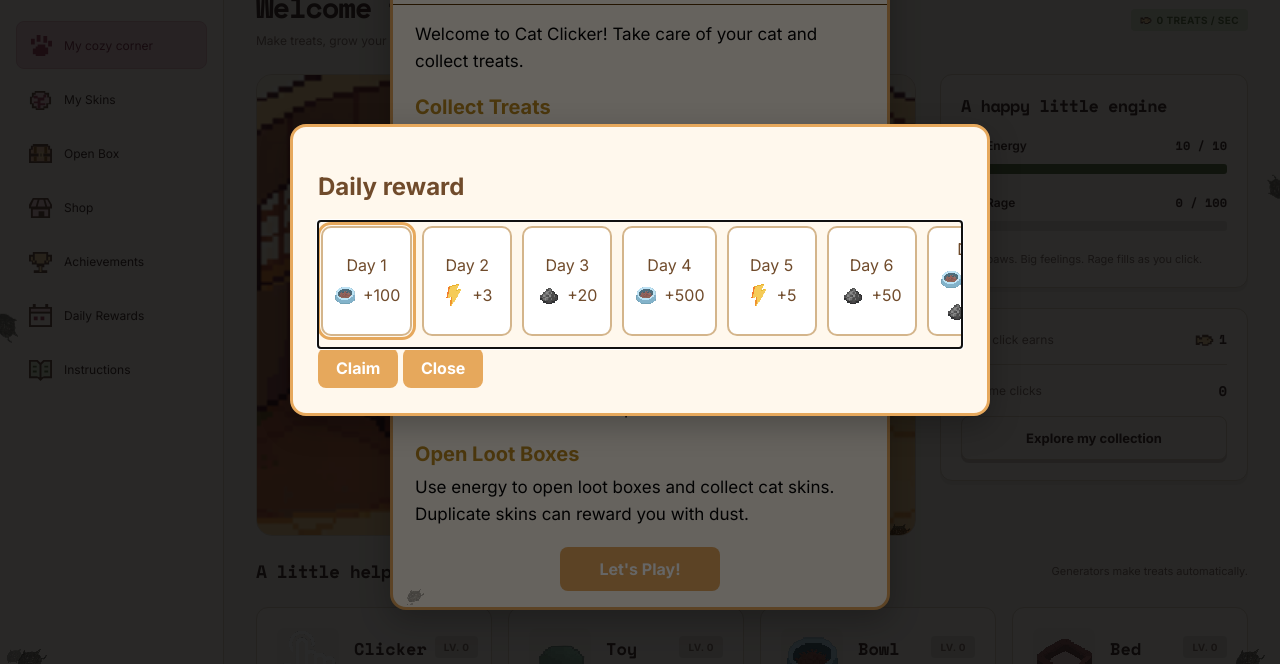
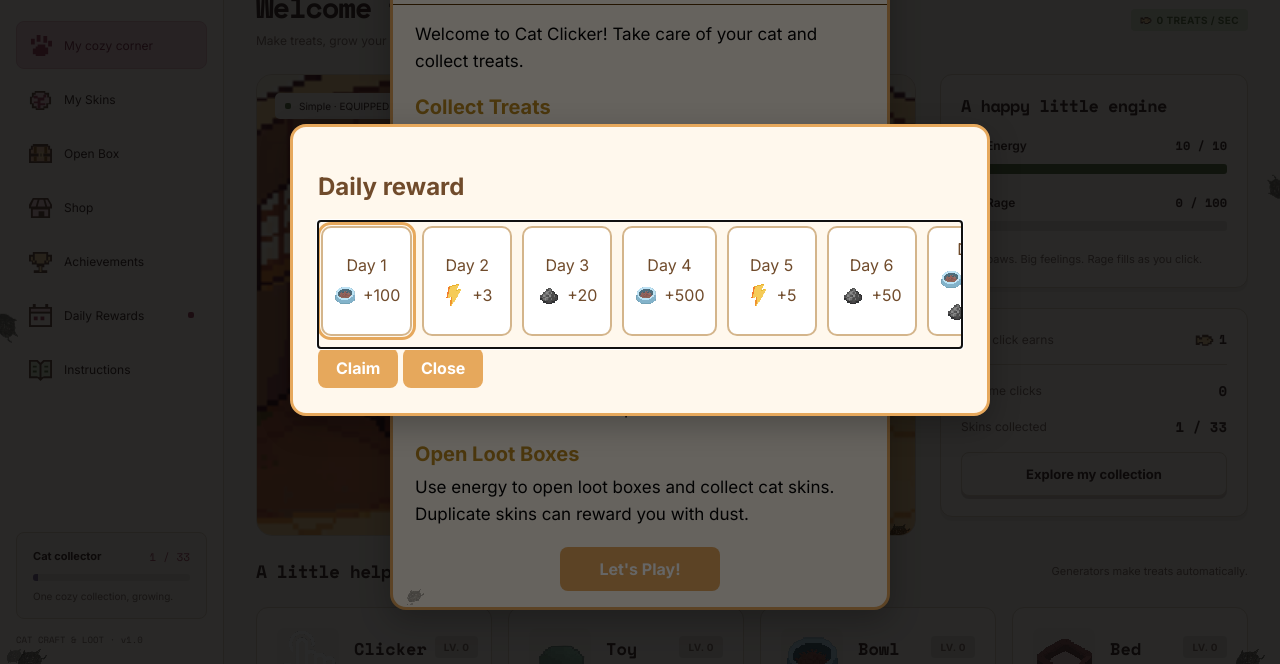
Before and after one commit to samanta-rukmane/scandiweb-cat-craft-loot, a website built with Vite: page index.html in a window 1280 px wide. Shown: the part 130-794 px from the top of the page. Built offline with nearby package versions, Linux system fonts and the light colour scheme.

Commit message:
redesign: rarity color for equipped badge, svg arrow

```diff
--- a/index.html
+++ b/index.html
@@ -94,11 +94,28 @@
 
         <button type="button" id="openDailyBtn" class="nav-item">
           <span class="nav-icon" data-icon="daily"></span>Daily Rewards
+          <span class="nav-dot" id="dailyDot" hidden></span>
         </button>
 
         <button type="button" id="openInstructionsBtn" class="nav-item">
           <span class="nav-icon" data-icon="instructions"></span>Instructions
         </button>
+
+
+        <div class="player-progress">
+          <div class="collection-card">
+            <div class="collection-head">
+              <strong>Cat collector</strong>
+              <span id="collectorCount">0 / 0</span>
+            </div>
+            <div class="collection-track">
+              <div class="collection-fill" id="collectorFill"></div>
+            </div>
+            <p>One cozy collection, growing.</p>
+          </div>
+          <p class="app-version">CAT CRAFT &amp; LOOT · v1.0</p>
+        </div>
+
       </nav>
 
 
@@ -120,6 +137,12 @@
             <div class="sprite" id="clickBtn"></div>
             <img class="hidden-secret-cat" data-cat-id="secret_5" alt="Secret Cat" />
           </div>
+
+          <div class="scene-badge" id="equippedBadge">
+            <span class="status-dot"></span>
+            <span id="equippedSkinLabel">Simple · EQUIPPED</span>
+          </div>
+
           <p class="scene-prompt">Click your cat to collect treats</p>
         </div>
 
@@ -166,6 +189,11 @@
               <strong id="lifetimeClicks">0</strong>
             </div>
 
+            <div class="stat-row">
+              <span>Skins collected</span>
+              <strong id="skinsCollected">0 / 0</strong>
+            </div>
+
             <button type="button" id="exploreCollectionBtn" class="btn-secondary">
               Explore my collection
             </button>
@@ -202,6 +230,21 @@
       </div>
 
       <img class="hidden-secret-cat" data-cat-id="secret_6" alt="Secret Cat" />
+
+      <div class="daily-banner" id="dailyBanner" hidden>
+        <div class="daily-banner-text">
+          <img src="./icons/daily.svg" alt="" />
+          <span>A little something is waiting. Your Day <span id="dailyBannerDay">1</span> reward is ready!</span>
+        </div>
+
+        <button type="button" id="dailyBannerBtn" class="link-btn">
+          Collect daily reward
+          <svg viewBox="0 0 12 12" width="12" height="12" aria-hidden="true">
+            <path d="M1.5 6h9M6.5 2l4 4-4 4" fill="none" stroke="currentColor" stroke-width="1.4" />
+          </svg>
+        </button>
+
+      </div>
 
       <!-- hidden in the new design, kept so the old JS does not break -->
       <div class="generator-collections">
--- a/src/main.js
+++ b/src/main.js
@@ -86,11 +86,19 @@ initGoldenCoinEvent();
 notifyAchievements();
 initMobileMenu();
 
+
 document
   .getElementById("exploreCollectionBtn")
   ?.addEventListener("click", () =>
     document.getElementById("openSkinsBtn").click(),
   );
+
+document
+  .getElementById("dailyBannerBtn")
+  ?.addEventListener("click", () =>
+    document.getElementById("openDailyBtn").click(),
+  );
+
 
 initDailyList();
 initDailyModal(() => {
--- a/src/styles/base/shell.css
+++ b/src/styles/base/shell.css
@@ -191,6 +191,77 @@
   background-image: url("/icons/instructions.svg");
 }
 
+
+.nav-dot {
+  flex: 0 0 6px;
+  width: 6px;
+  height: 6px;
+  margin-left: auto;
+  border-radius: 2px;
+  background: var(--raspberry);
+}
+
+.nav-dot[hidden] {
+  display: none;
+}
+
+/* sidebar bottom: collection progress */
+.player-progress {
+  display: flex;
+  flex-direction: column;
+  gap: 14px;
+  margin-top: auto;
+}
+
+.collection-card {
+  display: flex;
+  flex-direction: column;
+  gap: 9px;
+  padding: 16px;
+  border: 1px solid var(--border-soft);
+  border-radius: var(--radius-sm);
+  background: var(--cream);
+}
+
+.collection-head {
+  display: flex;
+  align-items: flex-start;
+  justify-content: space-between;
+  font-size: 11px;
+}
+
+.collection-head span {
+  font-family: var(--font-display);
+  color: var(--raspberry);
+}
+
+.collection-track {
+  height: 7px;
+  overflow: hidden;
+  border-radius: 3px;
+  background: var(--track);
+}
+
+.collection-fill {
+  width: 0;
+  height: 100%;
+  background: var(--plum);
+}
+
+.collection-card p {
+  margin: 0;
+  font-size: 10px;
+  color: var(--cocoa-muted);
+}
+
+.app-version {
+  margin: 0;
+  font-family: var(--font-display);
+  font-size: 9px;
+  color: var(--cocoa-muted);
+}
+
+
 /* ---------- mobile ---------- */
 @media (max-width: 750px) {
   :root {
--- a/src/styles/features/main-game.css
+++ b/src/styles/features/main-game.css
@@ -436,3 +436,102 @@
     filter: brightness(1.3) saturate(1.3);
   }
 }
+
+
+/* equipped skin badge on the scene */
+.scene-badge {
+  position: absolute;
+  top: 18px;
+  left: 18px;
+  z-index: 3;
+  display: flex;
+  align-items: center;
+  gap: 8px;
+  padding: 7px 10px;
+  border-radius: 5px;
+  background: var(--surface);
+  color: var(--cocoa);
+  font-size: 10px;
+  pointer-events: none;
+}
+
+.scene-badge {
+  --rarity-color: var(--green); /* common */
+}
+
+.scene-badge[data-rarity="rare"] {
+  --rarity-color: var(--raspberry);
+}
+
+.scene-badge[data-rarity="epic"] {
+  --rarity-color: var(--plum);
+}
+
+.scene-badge[data-rarity="legendary"] {
+  --rarity-color: #d9a23b;
+}
+
+.scene-badge[data-rarity="secret"] {
+  --rarity-color: var(--cocoa);
+}
+
+.status-dot {
+  width: 6px;
+  height: 6px;
+  border-radius: 2px;
+  background: var(--rarity-color);
+}
+
+/* daily reminder */
+.daily-banner {
+  display: flex;
+  align-items: center;
+  justify-content: space-between;
+  gap: var(--space-2);
+  padding: 12px 16px;
+  border-radius: var(--radius-sm);
+  background: var(--petal-soft);
+  font-size: 12px;
+  color: var(--cocoa);
+}
+
+.daily-banner[hidden] {
+  display: none;
+}
+
+.daily-banner-text {
+  display: flex;
+  align-items: center;
+  gap: 10px;
+}
+
+.daily-banner-text img {
+  width: 22px;
+  height: 22px;
+  image-rendering: pixelated;
+}
+
+.link-btn {
+  display: inline-flex;
+  align-items: center;
+  gap: 6px;
+  padding: 0;
+  border: none;
+  background: none;
+  color: var(--raspberry);
+  font-family: var(--font-ui);
+  font-size: 12px;
+  white-space: nowrap;
+  cursor: pointer;
+}
+
+.link-btn:hover {
+  text-decoration: underline;
+}
+
+@media (max-width: 750px) {
+  .daily-banner {
+    flex-direction: column;
+    align-items: flex-start;
+  }
+}
--- /dev/null
+++ b/src/ui/mainStatus.js
@@ -0,0 +1,39 @@
+import { state } from "../core/state.js";
+import { SKINS } from "../config/skins.js";
+import { checkDailyCount } from "../core/offline.js";
+
+function setText(id, text) {
+  const element = document.getElementById(id);
+  if (element) element.textContent = text;
+}
+
+function formatName(name) {
+  return name.replace(/([a-z])([A-Z])/g, "$1 $2").replace(/[_-]/g, " ");
+}
+
+export function renderMainStatus() {
+  const total = Object.keys(SKINS).length;
+  const owned = (state.ownedSkins ?? []).filter((id) => id in SKINS).length;
+
+  setText("skinsCollected", `${owned} / ${total}`);
+  setText("collectorCount", `${owned} / ${total}`);
+
+  const fill = document.getElementById("collectorFill");
+  if (fill) fill.style.width = `${total ? (owned / total) * 100 : 0}%`;
+
+  const skin = SKINS[state.equippedSkin] ?? SKINS.default;
+  setText("equippedSkinLabel", `${formatName(skin.name)} · EQUIPPED`);
+
+  const badge = document.getElementById("equippedBadge");
+  if (badge) badge.dataset.rarity = skin.rarity;
+
+  const { canClaim, todayIndex } = checkDailyCount();
+
+  const banner = document.getElementById("dailyBanner");
+  if (banner) banner.hidden = !canClaim;
+
+  const dot = document.getElementById("dailyDot");
+  if (dot) dot.hidden = !canClaim;
+
+  setText("dailyBannerDay", String(todayIndex + 1));
+}
--- a/src/ui/render.js
+++ b/src/ui/render.js
@@ -4,6 +4,7 @@ import { getClickCost, getClickPower, getCps } from "../core/economy.js";
 import { renderGenerators } from "../ui/generators.js";
 import { LOOTBOX, ENERGY } from "../config/balance.js";
 import { renderRageBar } from "./rageBar.js";
+import { renderMainStatus } from "./mainStatus.js";
 
 export function render() {
   document.getElementById("hudTreats").textContent = Math.floor(
@@ -49,6 +50,7 @@ export function render() {
       maximumFractionDigits: 2,
     });
   }
+  renderMainStatus();
   renderRageBar();
   renderGenerators();
 }
```
